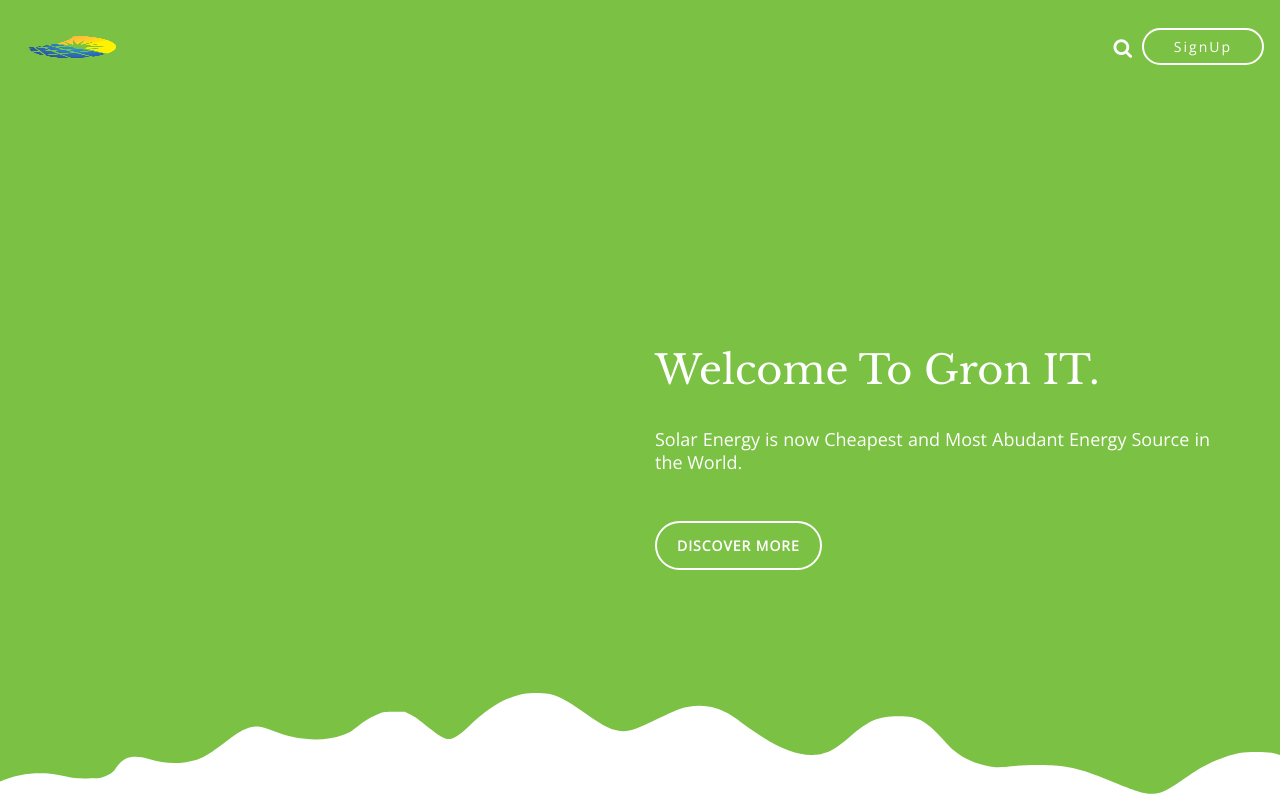
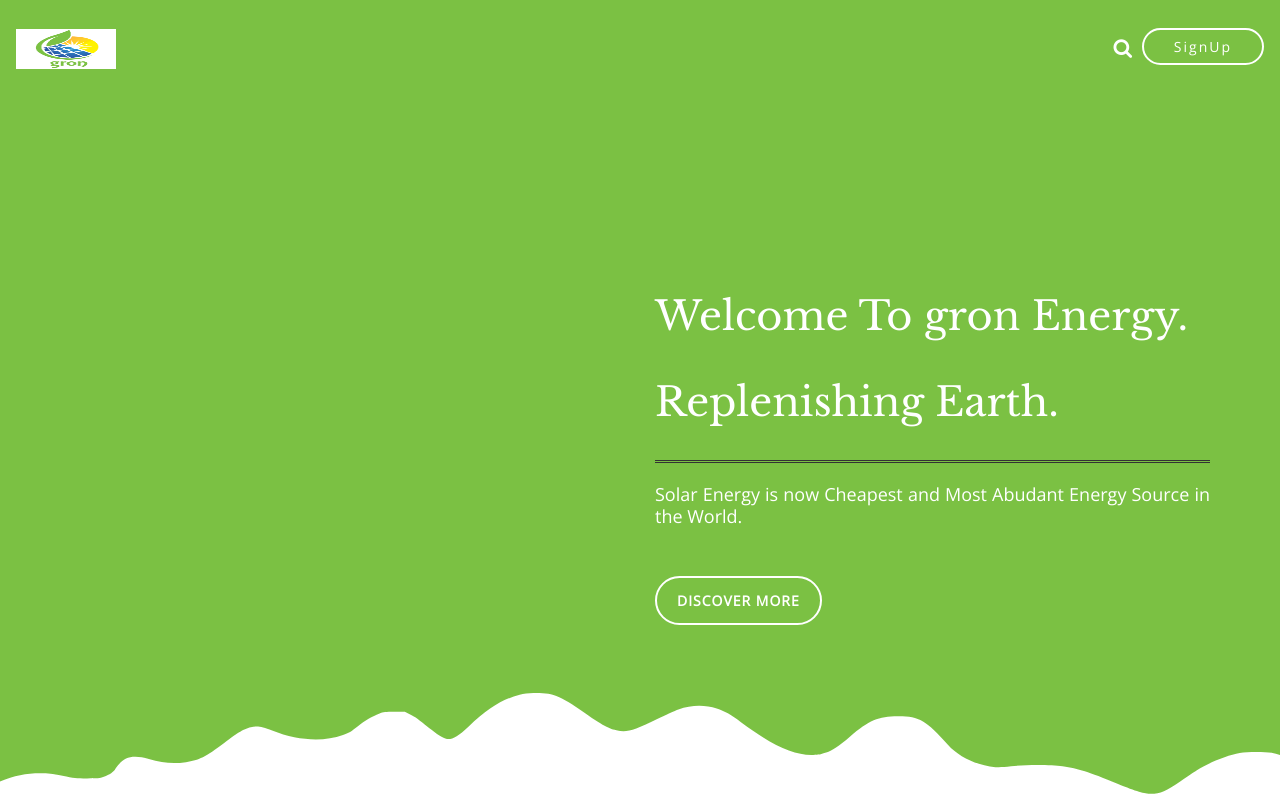
Before and after one commit to MukeshDubey1420/Gron-Energy-Sample-Website, a plain HTML site: page main.html in a window 1280 px wide. Shown: the top 800 px of the page. Drawn offline with nearby package versions, Linux system fonts and the light colour scheme.

Commit message:
minor updations

```diff
--- a/main.html
+++ b/main.html
@@ -13,7 +13,7 @@
         <meta name="description" content="Gron Energy’s vision is to become a responsible leader in providing solar solutions and accelerate the adoption of clean energy solutions to conserve our environment." />
         <meta name="keywords" content="Gron Energy, Solar Panels, Solar energy, Solar solutions, Gron, Sun Energy," />
         <!--====== TITLE TAG ======-->
-        <title>Grom IT</title>
+        <title>Gron Energy</title>
         <!--====== FAVICON ICON =======-->
         <link rel="shortcut icon" type="image/ico" href="img/logo.png" />
         <!--====== STYLESHEETS ======-->
@@ -54,7 +54,7 @@
                     <nav class="navbar">
                         <div class="container-fluid">
                             <div class="navbar-header">
-                                <a href="main.html" class="navbar-brand"><img src="img/logo.png" alt="logo" style="height: 40px; width: 100px;"></a>
+                                <a href="main.html" class="navbar-brand"><img src="img/logowb.png" alt="logo" style="height: 40px; width: 100px;"></a>
                             </div>
                             <div id="main-nav" class="stellarnav">
                                 <div class="search-and-signup-button white pull-right hidden-md hidden-sm hidden-xs">
@@ -105,7 +105,9 @@
                         </div>
                         <div class="col-md-7 col-lg-7 col-sm-12 col-xs-12">
                             <div class="welcome-text">
-                                <h1>Welcome To Gron IT.</h1>
+                                <h1>Welcome To gron Energy.</h1>
+                                <h1>Replenishing Earth.</h1>
+                                <hr class="style-four">
                                 <p class="text-justify">Solar Energy is now Cheapest and Most Abudant Energy Source in the World.</p>
                                 <div class="home-button">
 
--- a/style.css
+++ b/style.css
@@ -116,6 +116,25 @@ body {
     color: #6f6f6f;
 }
 
+/* Text between <hr> tag */
+
+hr.style-four {
+padding: 0;
+border: none;
+border-top: medium double #333;
+color: #333;
+text-align: center;
+}
+hr.style-four:after {
+content: "www.gronenergy.com";
+display: inline-block;
+position: relative;
+top: -0.7em;
+font-size: 1.5em;
+padding: 0 0.25em;
+background: white;
+}
+
 a:hover,
 a:focus {
     text-decoration: none;
```
Also changed, not shown: img/logowb.png (added), img/png.png (added).
